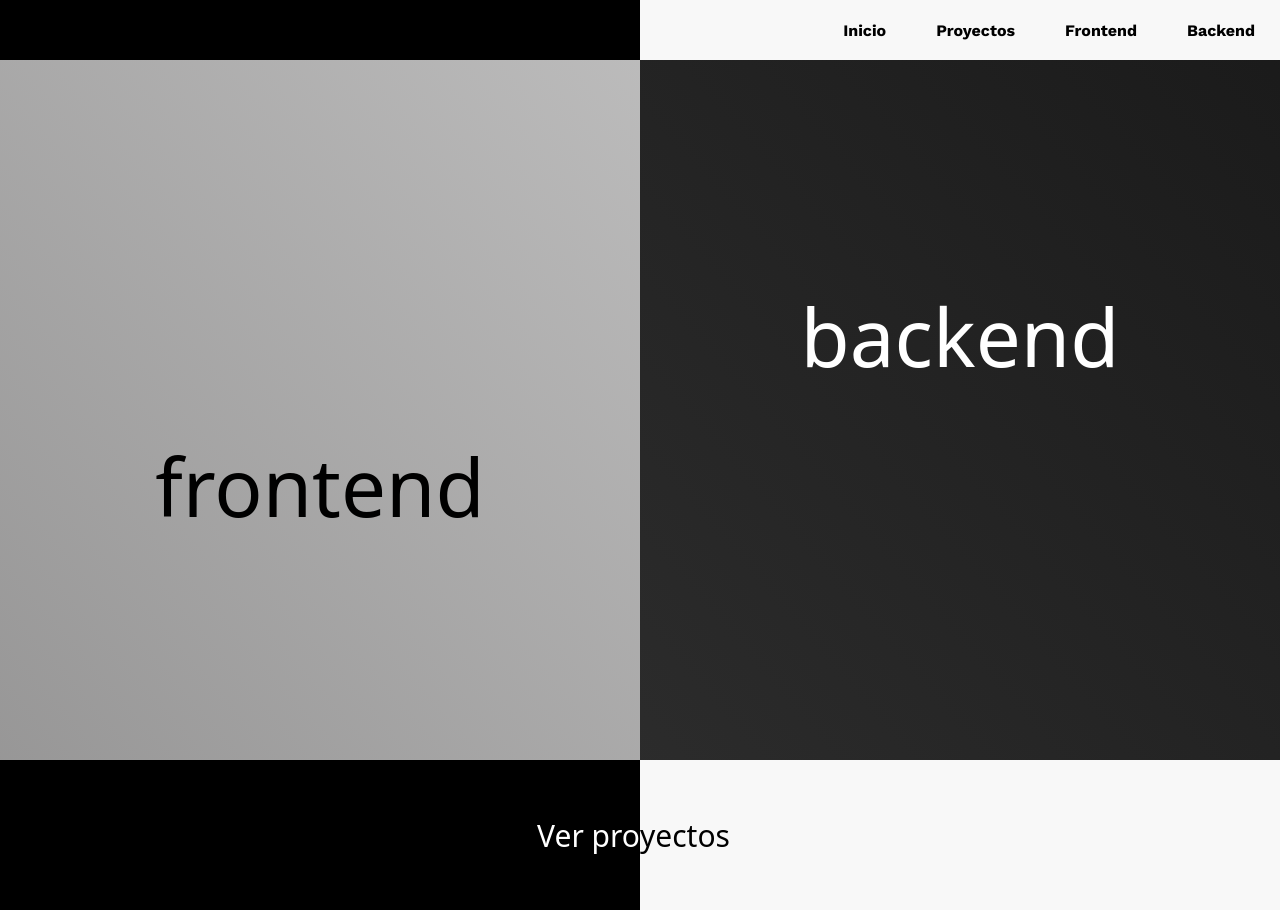
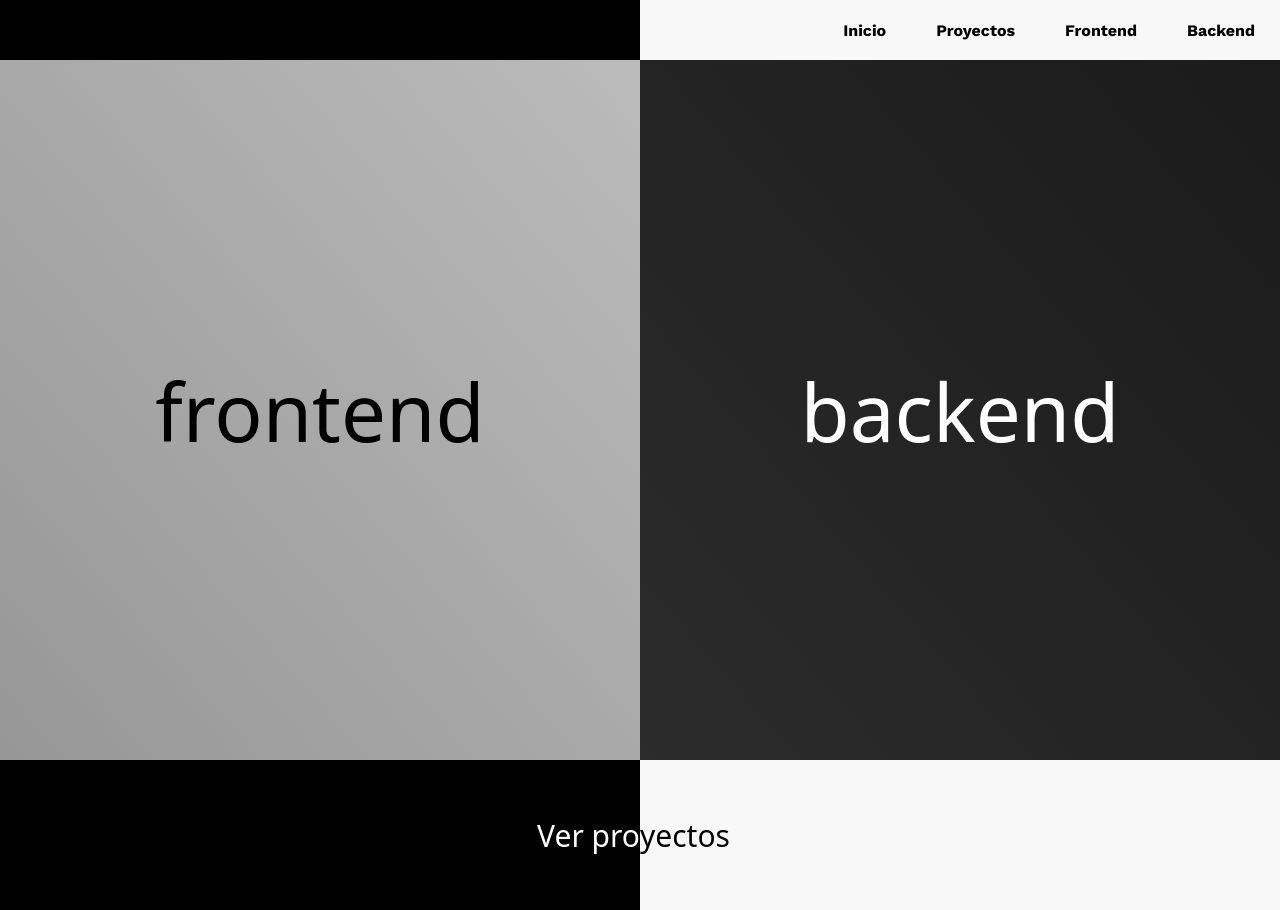
Before and after one commit to ChristianMagallanes24/frontback, a React (Create React App) app: page / in a window 1280 px wide. Built offline with nearby package versions, Linux system fonts and the light colour scheme; a web font is replaced by a local one.

Commit message:
nuevo commit

```diff
--- a/src/components/Home/Header/_Header.scss
+++ b/src/components/Home/Header/_Header.scss
@@ -30,7 +30,7 @@
     }
     .titulo-front {
       font-size: 80px;
-      margin-top: 150px;
+
       font-family: "Rubik Doodle Shadow", system-ui;
       font-weight: 400;
       font-style: normal;
@@ -62,7 +62,7 @@
     }
     .titulo-back {
         font-size: 80px;
-        margin-bottom: 150px;
+
         font-family: "Workbench", sans-serif;
         font-family: "Rubik Doodle Shadow", system-ui;
         font-weight: 400;
```
